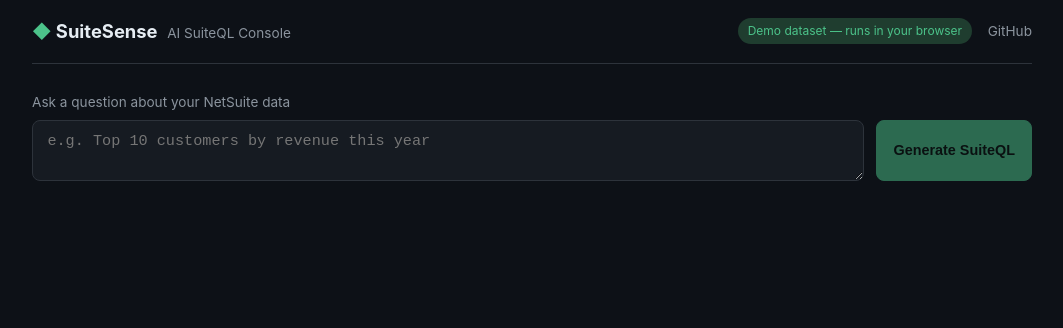
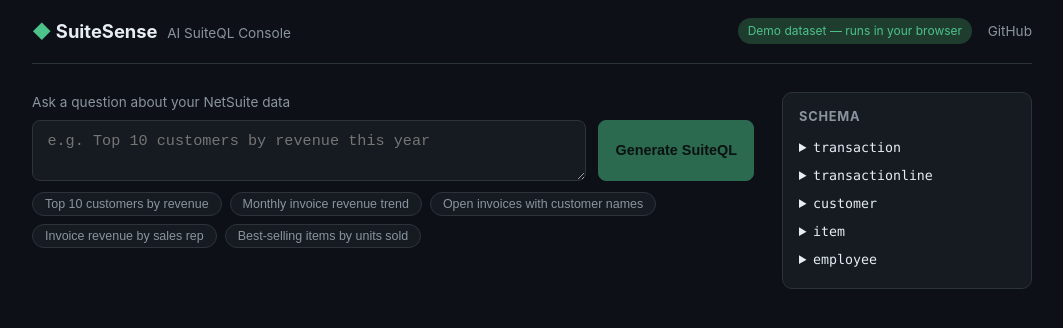
Before and after one commit to tricksterbivek/suitesense, a Next.js app: page / in a window 1280 px wide. Shown: the top 328 px of the page, without its empty margins (108-1171 px from the left). Built offline with nearby package versions, Linux system fonts and the light colour scheme.

Commit message:
feat: suggestion chips, query history, schema browser sidebar

```diff
--- a/app/globals.css
+++ b/app/globals.css
@@ -286,3 +286,101 @@
   margin-top: 0.8rem;
   font-family: var(--mono);
 }
+
+.console {
+  display: grid;
+  grid-template-columns: 1fr 250px;
+  gap: 1.75rem;
+  align-items: start;
+}
+
+@media (max-width: 820px) {
+  .console {
+    grid-template-columns: 1fr;
+  }
+}
+
+.chips {
+  display: flex;
+  flex-wrap: wrap;
+  gap: 0.5rem;
+  margin-top: 0.7rem;
+}
+
+.chip {
+  font-size: 0.78rem;
+  color: var(--muted);
+  border-radius: 99px;
+  padding: 0.25rem 0.75rem;
+}
+
+.chip:hover {
+  color: var(--accent);
+}
+
+.sidebar {
+  display: flex;
+  flex-direction: column;
+  gap: 1.25rem;
+}
+
+.side-block {
+  background: var(--panel);
+  border: 1px solid var(--border);
+  border-radius: 10px;
+  padding: 0.9rem 1rem;
+}
+
+.side-block h3 {
+  font-size: 0.8rem;
+  color: var(--muted);
+  text-transform: uppercase;
+  letter-spacing: 0.06em;
+  margin-bottom: 0.5rem;
+}
+
+.side-block details summary {
+  cursor: pointer;
+  font-family: var(--mono);
+  font-size: 0.83rem;
+  padding: 0.25rem 0;
+  color: var(--text);
+}
+
+.side-block ul {
+  list-style: none;
+  padding: 0.2rem 0 0.4rem 0.9rem;
+}
+
+.side-block li {
+  display: flex;
+  justify-content: space-between;
+  font-size: 0.78rem;
+  padding: 0.12rem 0;
+}
+
+.col-name {
+  font-family: var(--mono);
+}
+
+.col-type {
+  color: var(--muted);
+}
+
+.history-item {
+  display: block;
+  width: 100%;
+  text-align: left;
+  border: none;
+  background: transparent;
+  color: var(--muted);
+  font-size: 0.82rem;
+  padding: 0.3rem 0.2rem;
+  white-space: nowrap;
+  overflow: hidden;
+  text-overflow: ellipsis;
+}
+
+.history-item:hover {
+  color: var(--accent);
+}
--- a/app/page.js
+++ b/app/page.js
@@ -1,7 +1,12 @@
 'use client';
 
-import { useState } from 'react';
+import { useEffect, useState } from 'react';
 import { runSuiteQL } from '../lib/sqlite.js';
+import { EXAMPLES } from '../lib/examples.js';
+import { TABLES } from '../lib/schema.js';
+
+const SUGGESTIONS = EXAMPLES.slice(0, 5).map((e) => e.question);
+const HISTORY_KEY = 'suitesense-history';
 
 export default function Console() {
   const [question, setQuestion] = useState('');
@@ -11,9 +16,26 @@
   const [results, setResults] = useState(null);
   const [error, setError] = useState(null);
   const [busy, setBusy] = useState(false);
+  const [history, setHistory] = useState([]);
 
-  async function generate() {
-    if (!question.trim() || busy) return;
+  useEffect(() => {
+    try {
+      setHistory(JSON.parse(localStorage.getItem(HISTORY_KEY) || '[]'));
+    } catch {
+      /* ignore corrupt history */
+    }
+  }, []);
+
+  function remember(q, generatedSql) {
+    const entry = { question: q, sql: generatedSql };
+    const next = [entry, ...history.filter((h) => h.question !== q)].slice(0, 12);
+    setHistory(next);
+    localStorage.setItem(HISTORY_KEY, JSON.stringify(next));
+  }
+
+  async function generate(fromQuestion) {
+    const q = fromQuestion ?? question;
+    if (!q.trim() || busy) return;
     setBusy(true);
     setError(null);
     setResults(null);
@@ -21,13 +43,14 @@
       const res = await fetch('/api/generate', {
         method: 'POST',
         headers: { 'Content-Type': 'application/json' },
-        body: JSON.stringify({ question }),
+        body: JSON.stringify({ question: q }),
       });
       const data = await res.json();
       if (!res.ok) throw new Error(data.error || 'Generation failed');
       setSql(data.sql);
       setExplanation(data.explanation);
       setSource(data.source);
+      remember(q, data.sql);
       await run(data.sql);
     } catch (err) {
       setError(err.message);
@@ -63,6 +86,7 @@
       </header>
 
       <main className="console">
+        <div className="console-main">
         <section className="ask">
           <label htmlFor="q">Ask a question about your NetSuite data</label>
           <div className="ask-row">
@@ -79,9 +103,23 @@
                 }
               }}
             />
-            <button className="primary" onClick={generate} disabled={busy || !question.trim()}>
+            <button className="primary" onClick={() => generate()} disabled={busy || !question.trim()}>
               {busy ? 'Generating…' : 'Generate SuiteQL'}
             </button>
+          </div>
+          <div className="chips">
+            {SUGGESTIONS.map((s) => (
+              <button
+                key={s}
+                className="chip"
+                onClick={() => {
+                  setQuestion(s);
+                  generate(s);
+                }}
+              >
+                {s}
+              </button>
+            ))}
           </div>
         </section>
 
@@ -108,6 +146,48 @@
         {error && <div className="error">{error}</div>}
 
         {results && <ResultsPanel results={results} />}
+        </div>
+
+        <aside className="sidebar">
+          <div className="side-block">
+            <h3>Schema</h3>
+            {TABLES.map((t) => (
+              <details key={t.name}>
+                <summary>{t.name}</summary>
+                <ul>
+                  {t.columns.map((c) => (
+                    <li key={c.name}>
+                      <span className="col-name">{c.name}</span>
+                      <span className="col-type">{c.type}</span>
+                    </li>
+                  ))}
+                </ul>
+              </details>
+            ))}
+          </div>
+
+          {history.length > 0 && (
+            <div className="side-block">
+              <h3>Recent</h3>
+              {history.map((h) => (
+                <button
+                  key={h.question}
+                  className="history-item"
+                  title={h.question}
+                  onClick={() => {
+                    setQuestion(h.question);
+                    setSql(h.sql);
+                    setExplanation('');
+                    setSource('history');
+                    run(h.sql);
+                  }}
+                >
+                  {h.question}
+                </button>
+              ))}
+            </div>
+          )}
+        </aside>
       </main>
     </div>
   );
```
